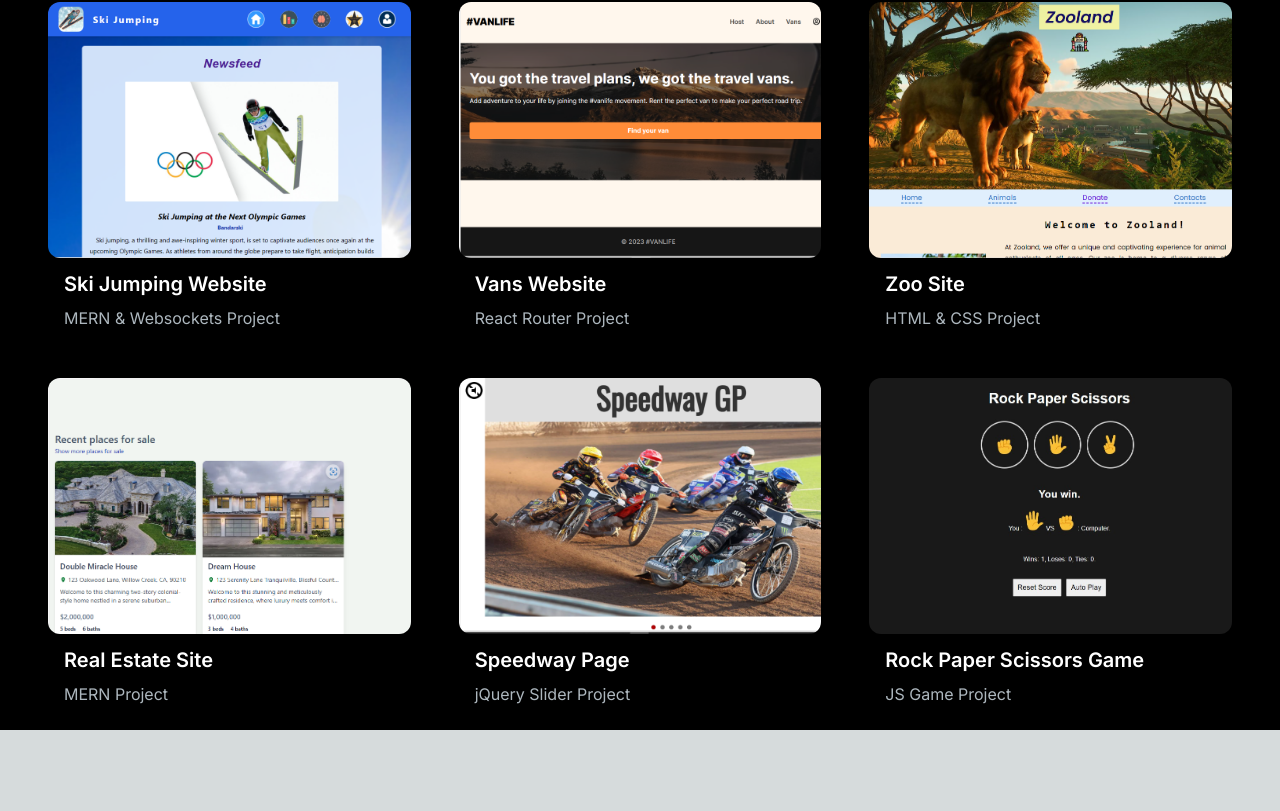
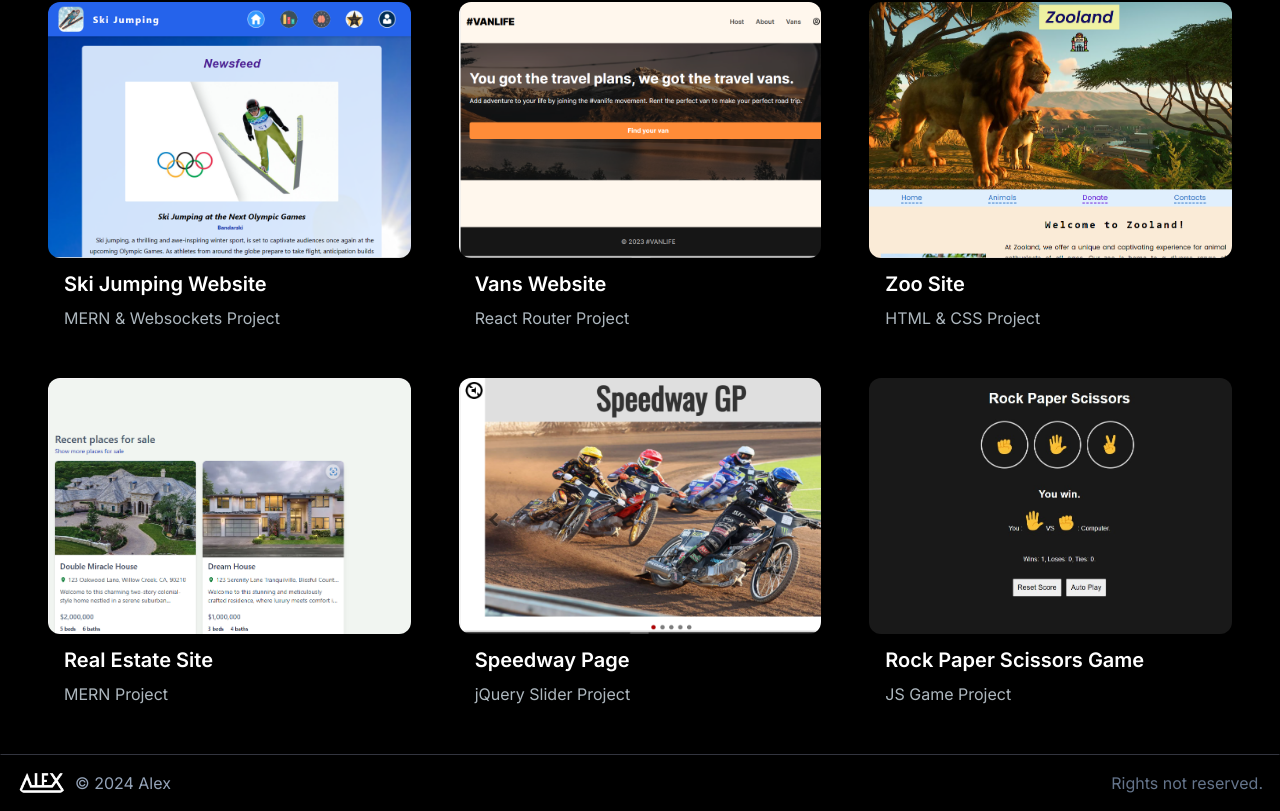
Before and after one commit to CodingAesthete/Portfolio-Website, a Next.js app: page / in a window 1280 px wide. Shown: the part 1314-2125 px from the top of the page. Before the commit the page ends 2044 px from the top, so only its background shows below. Built offline with nearby package versions, Linux system fonts and the light colour scheme.

Commit message:
Add Footer

```diff
--- /dev/null
+++ b/src/app/components/Footer.jsx
@@ -0,0 +1,24 @@
+import React from "react";
+import Image from "next/image";
+
+const Footer = () => {
+  return (
+    <footer className="footer border border-b-0 border-t-[#33353F] border-l-transparent border-r-transparent text-white mt-6">
+      <div className="container p-4 flex justify-between">
+        <div className="flex flex-row gap-2">
+          <span><Image
+            src="/images/logo4.png"
+            alt="logo image"
+            className=" rounded-full"
+            height={50}
+            width={50}
+          /></span>
+          <span className="text-slate-400">© 2024 Alex</span>
+        </div>
+        <p className="text-slate-500">Rights not reserved.</p>
+      </div>
+    </footer>
+  );
+};
+
+export default Footer;
--- a/src/app/page.js
+++ b/src/app/page.js
@@ -4,6 +4,7 @@ import Navbar from "./components/Navbar";
 import AboutSection from "./components/AboutSection";
 import { SpeedInsights } from "@vercel/speed-insights/next"
 import ProjectSection from "./components/ProjectSection";
+import Footer from "./components/Footer";
 
 export default function Home() {
   return (
@@ -15,6 +16,7 @@ export default function Home() {
         <AboutSection />
         <ProjectSection />
       </div>
+      <Footer />
     </main >
   );
 }
```
